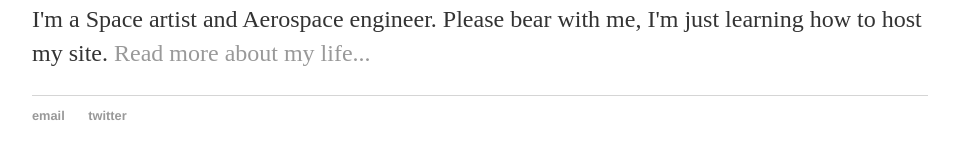
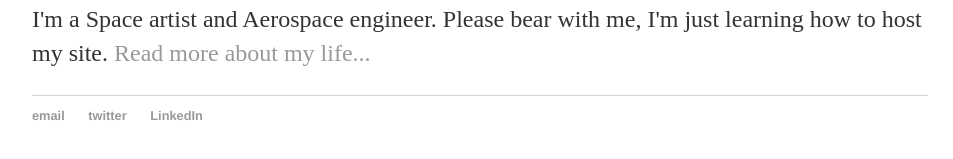
Before and after one commit to pdr-github/pdr-github.github.io, a Jekyll site: the page built from index.html, in a window 1280 px wide. Shown: the part 194-353 px from the top of the page, without its empty margins (160-1113 px from the left). Built offline with Jekyll 4.4.1, drawn with Linux system fonts in a browser that asks for light colours.

Commit message:
Added linkedin

```diff
--- a/_layouts/default.html
+++ b/_layouts/default.html
@@ -25,6 +25,7 @@
 	    		<ul>
         			<li><a href="mailto:contact@priyankarajkakati.space">email</a></li>
         			<li><a href="https://twitter.com/priyankaspace">twitter</a></li>
+        			<li><a href="https://www.linkedin.com/in/das-pri/">LinkedIn</a></li>
 			</ul>
 		</footer>
 		</body>
```
